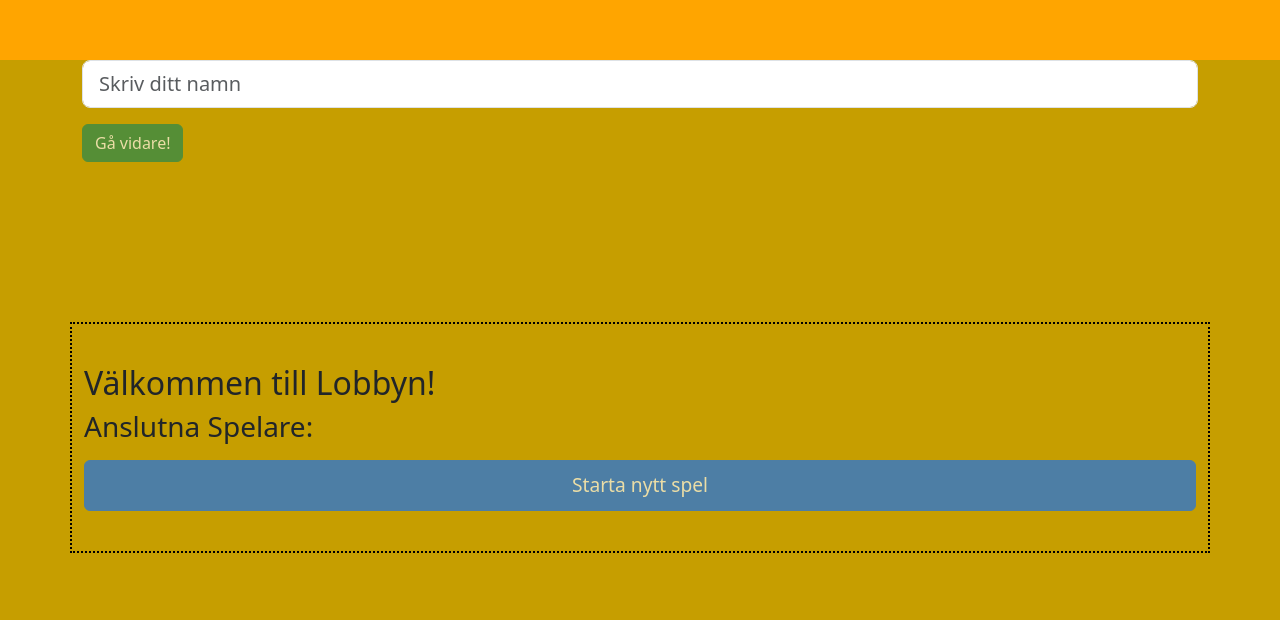
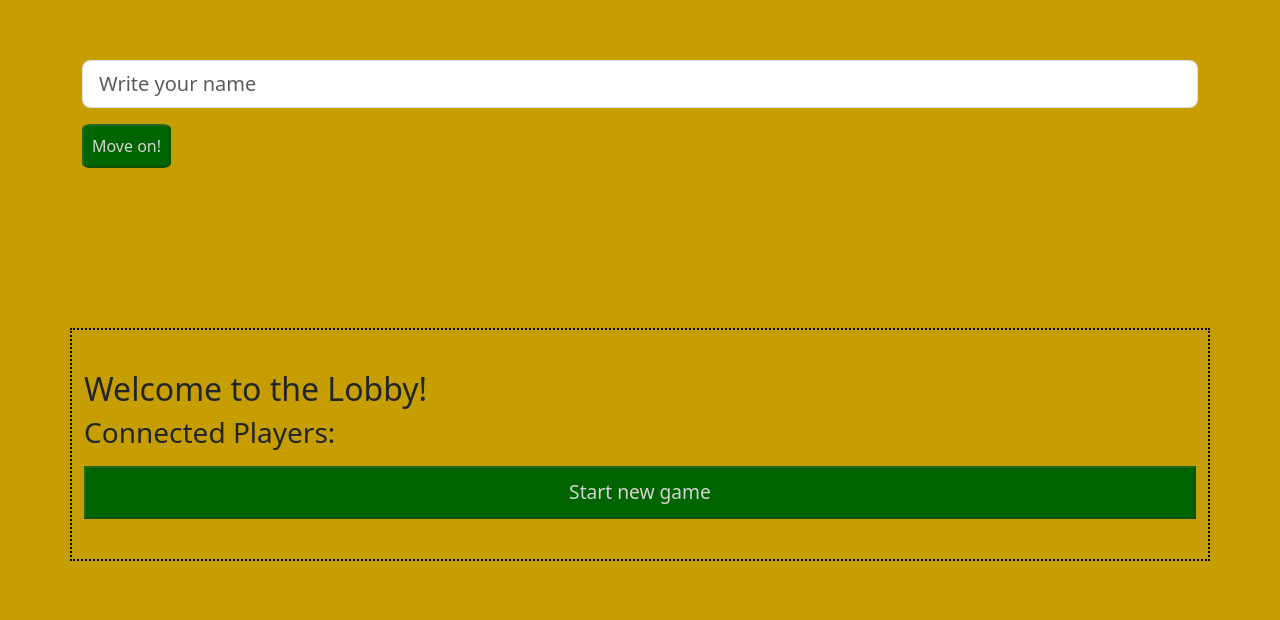
Before and after one commit to sofiapasco/virusGame, a website built with Vite: page frontend/index.html in a window 1280 px wide. Shown: the part 180-800 px from the top of the page. Built offline with nearby package versions, Linux system fonts and the light colour scheme; no server answers.

Commit message:
update with some more style in nickname and lobby

```diff
--- a/frontend/index.html
+++ b/frontend/index.html
@@ -21,34 +21,25 @@
                 id="nickname-input"
                 class="form-control form-control-lg"
                 required
-              placeholder="Skriv ditt namn"
+                placeholder="Write your name"
               />
             </div>
 
-          <button
-            type="submit"
-            id="connectBtn"
-            class="btn btn-success"
-            disabled
-          >
-            Gå vidare!
-          </button>
+            <button type="submit" id="connectBtn" disabled>Move on!</button>
           </form>
         </div>
       </div>
       <!-- Slut på nickname -->
       <!-- Lobby start -->
       <div id="lobby" class="container">
-      <h2>Välkommen till Lobbyn!</h2>
+        <h2>Welcome to the Lobby!</h2>
         <div id="player-list" class="mb-3">
-        <h3>Anslutna Spelare:</h3>
+          <h3>Connected Players:</h3>
           <ul id="players">
             <!-- Spelare läggs till här med JavaScript -->
           </ul>
         </div>
-      <button id="start-game" class="btn btn-primary" disabled>
-        Starta nytt spel
-      </button>
+        <button id="start-game" disabled>Start new game</button>
       </div>
       <!-- text
 
@@ -117,12 +108,10 @@
 
       <!-- Lobby slut -->
 
-
       <!-- Spelvy -->
- <h1 id="game-title">Wack a Virus!   🦠</h1>
+      <h1 id="game-title">Wack a Virus! 🦠</h1>
 
       <div id="game-wrapper">
-
         <div id="gameBoard" class="hide"></div>
 
         <div id="scoreboard-wrapper">
@@ -130,7 +119,7 @@
 
           <span id="your-score" class="blue, score"></span>
           <span class="score">-</span>
-         <span id="opponent-score" class="orange, score" ></span>
+          <span id="opponent-score" class="orange, score"></span>
 
           <div id="your-name" class="blue">Your name</div>
           <div id="your-time" class="reaction-time">your time</div>
@@ -140,7 +129,6 @@
         </div>
       </div>
       <!-- Spelvy slut -->
-
     </div>
 
     <script type="module" src="/src/main.ts"></script>
--- a/frontend/src/assets/scss/_layout.scss
+++ b/frontend/src/assets/scss/_layout.scss
@@ -1,56 +1,5 @@
-
-
-
-
-
-
-
-
-
-
-
-
-
-
-
-
-
-
-
-
-
-
-
-
-
-
-
-
-
-
-
-
-
-
-
-
-
-
-
-
-
-
-
-
-
-
-
-
-
-
-
-#app {
-    background-color: $bg-color
+s#app {
+  background-color: $bg-color;
 }
 
 #hide {
@@ -59,6 +8,7 @@
 
 body {
   margin: 0;
+  background-color: $bg-color;
 }
 
 // Spelsida
@@ -99,7 +49,7 @@ body {
   margin-right: 3vw;
   padding: 5vh;
   border: 2px solid black;
-    background-color: rgb(192, 180, 172)
+  background-color: rgb(192, 180, 172);
 }
 
 #your-name {
--- a/frontend/src/assets/scss/_variables.scss
+++ b/frontend/src/assets/scss/_variables.scss
@@ -1 +1,2 @@
 $bg-color: rgb(198, 158, 0);
+$dark-green: rgb(0, 100, 0); // Exempel på en mörkgrön färg
--- a/frontend/src/assets/scss/style.scss
+++ b/frontend/src/assets/scss/style.scss
@@ -1,14 +1,33 @@
 @import "bootstrap/scss/bootstrap";
-@import 'variables';
-@import 'layout';
-
-body {
-  background-color: orange;
-}
+@import "variables";
+@import "layout";
 
 #nickname-form {
   margin-top: 30vh;
   margin-bottom: 20vh;
+}
+
+#connectBtn {
+  border-radius: 10%;
+  background-color: $dark-green;
+  color: lightgrey;
+  padding: 1vh;
+}
+
+#connectBtn:hover {
+  background-color: black;
+  color: lightgrey;
+}
+
+#start-game {
+  background-color: $dark-green;
+  color: lightgrey;
+  padding: 1vh;
+}
+
+#start-game:hover {
+  background-color: black;
+  color: lightgrey;
 }
 
 #lobby {
```
Lines whose indentation alone changed are shown as unchanged.
